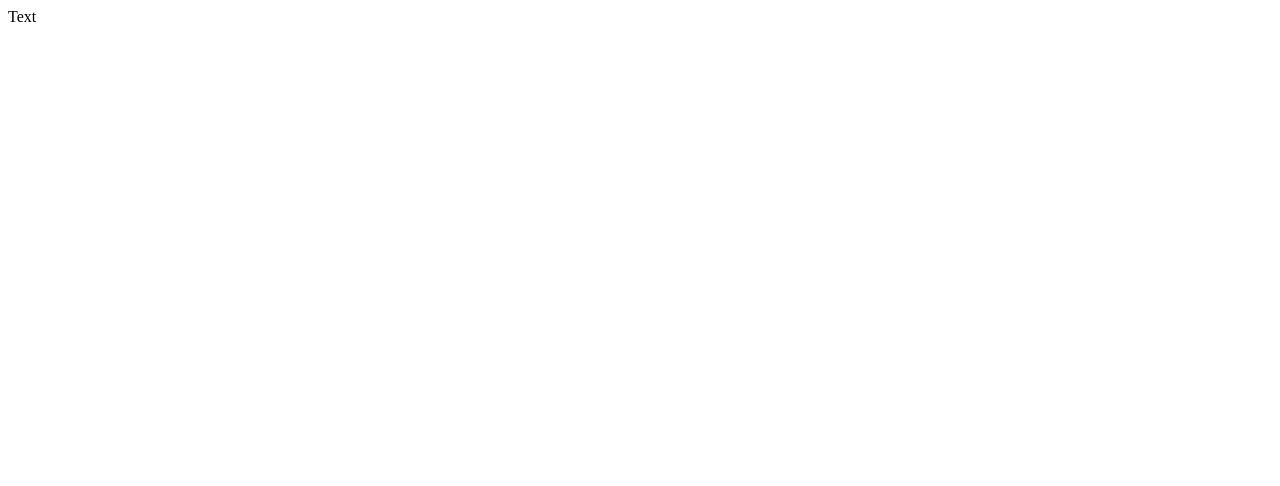
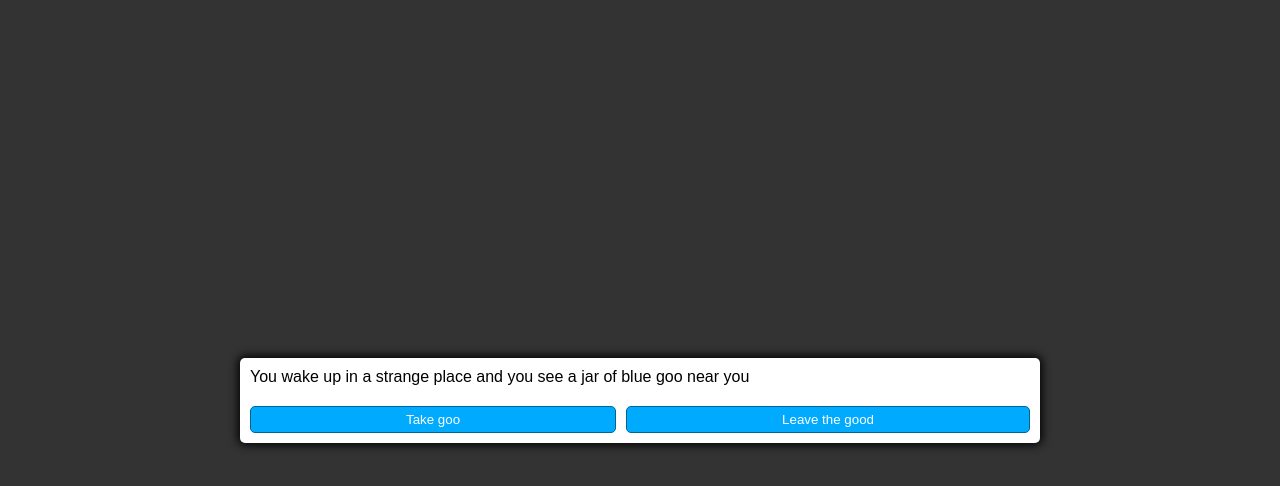
Before and after one commit to Skaistep/Project_1_Game, a plain HTML site: page index.html in a window 1280 px wide. Drawn offline with Linux system fonts and the light colour scheme.

Commit message:
second commit

```diff
--- a/game.js
+++ b/game.js
@@ -0,0 +1,77 @@
+const textElement = document.getElementById('text')
+const optionButtonsElement = document.getElementById('option-buttons')
+
+let state = {}
+
+function startGame() {
+state = {}
+showTextNode(1)
+}
+
+function showTextNode(textNodeIndex) {
+const textNode = textNodes.find(textNode => textNode.id === textNodeIndex)
+textElement.innerText = textNode.text
+while (optionButtonsElement.firstChild) {
+    optionButtonsElement.removeChild(optionButtonsElement.firstChild)
+}
+
+textNode.options.forEach(option => {
+    if (showOption(option)) {
+        const button = document.createElement('button')
+        button.innerText = option.text
+        button.classList.add('btn')
+        button.addEventListener('click', () => selectOption(option))
+        optionButtonsElement.appendChild(button)
+    }
+})
+}
+
+function showOption(option) {
+    return true
+}
+
+function selectOption(option) {
+
+}
+
+const textNodes = [
+    {
+        id: 1,
+        text: 'You wake up in a strange place and you see a jar of blue goo near you',
+        options: [
+            {
+                text: 'Take goo',
+                setState: { blueGoo: true },
+                nextText: 2
+            },
+            {
+                text: 'Leave the good',
+                nextText: 2
+            }
+        ]
+    },
+    {
+        id: 2,
+        text: 'You venture forth in search of answers to where you are when you come across a merchant.',
+        options: [
+            {
+                text: 'Trade the goo for a sword',
+                requiredState: (currentState) => currentState.blueGoo,
+                setState: { blueGoo: false, sword:true },
+                nextText: 3
+            },
+            {
+                text: 'Trade the goo for a shield',
+                requiredState: (currentState) => currentState.blueGoo,
+                setState: { blueGoo: false, shield:true },
+                nextText: 3
+            },
+            {
+                text: 'Ignore the merchant',
+                nextText: 3
+            },
+        ]
+    }
+]
+
+startGame()
--- a/index.html
+++ b/index.html
@@ -4,13 +4,21 @@
     <meta charset="UTF-8">
     <meta http-equiv="X-UA-Compatible" content="IE=edge">
     <meta name="viewport" content="width=device-width, initial-scale=1.0">
+    <link rel="stylesheet" href="styles.css">
     <title>Text Adventure</title>
 </head>
 <body>
-    <div class="Container">
-        <div id="Text">
-Text
+    <div class="container">
+        <div id="text">Text</div>
+        <div id="option-buttons" class="btn-grid">
+            <button class="btn">Option 1</button>
+            <button class="btn">Option 2</button>
+            <button class="btn">Option 3</button>
+            <button class="btn">Option 4</button>
         </div>
     </div>
+
+    <script src="game.js"></script>
+
 </body>
 </html>
--- a/styles.css
+++ b/styles.css
@@ -0,0 +1,45 @@
+*, *::before, *::after {
+    box-sizing: border-box;
+    font-family:Arial, Helvetica, sans-serif;
+}
+
+body {
+    padding: 0;
+    margin: 0;
+    display: flex;
+    justify-content: center;
+    align-items: center;
+    align-items: center;
+    width: 100vw;
+    height: 100vh;
+    background-color: #333;
+}
+
+.container {
+    width: 800px;
+    max-width: 80%;
+    background-color: white;
+    padding: 10px;
+    border-radius: 5px;
+    box-shadow: 0 0 10px 2px;
+}
+
+.btn-grid {
+    display: grid;
+    grid-template-columns: repeat(2, auto);
+    gap: 10px;
+    margin-top: 20px;
+}
+
+.btn {
+    background-color: hsl(200, 100%, 50%);
+    border: 1px solid hsl(200, 100%, 30%);
+    border-radius: 5px;
+    padding: 5px 10px;
+    color: white;
+    outline: none;
+}
+
+.btn:hover {
+    border-color: black;
+}
```
